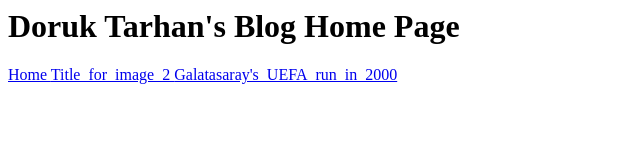
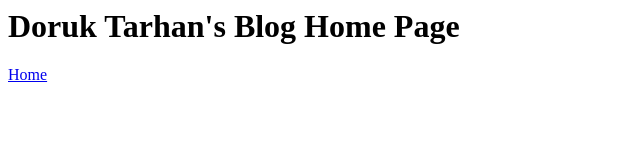
Before and after one commit to doruktarhan/doruktarhan.github.io, a plain HTML site: page index.html in a window 1280 px wide. Shown: the whole page, without its empty margins (0-640 px from the left). Drawn offline with Linux system fonts and the light colour scheme.

Commit message:
Updates blog

```diff
--- a/index.html
+++ b/index.html
@@ -14,11 +14,7 @@
   <a href="index.html">
    Home
   </a>
-  <a href="content/Title_for_image_2.html">
-   Title_for_image_2
-  </a>
-  <a href="content/Galatasaray's_UEFA_run_in_2000.html">
-   Galatasaray's_UEFA_run_in_2000
-  </a>
+
+
  </body>
 </html>
```
Also changed, not shown: 1 other file.
